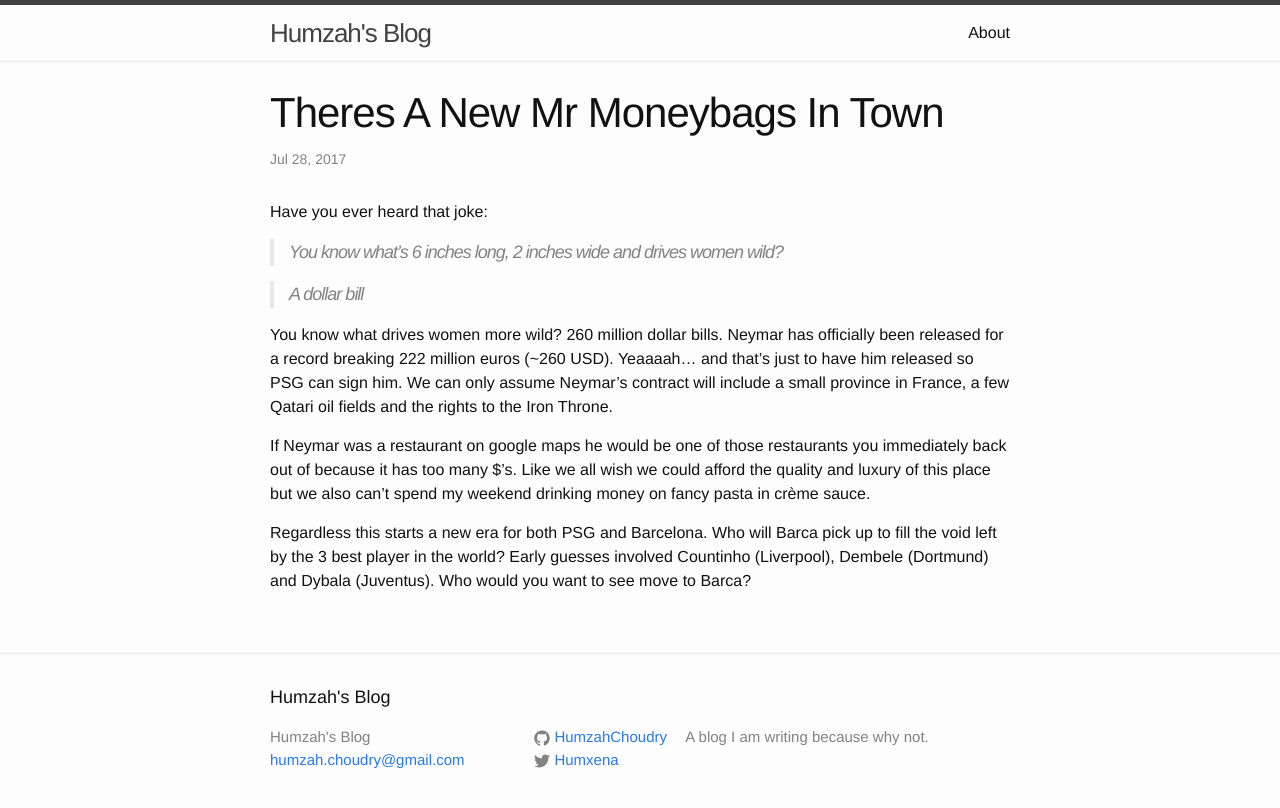
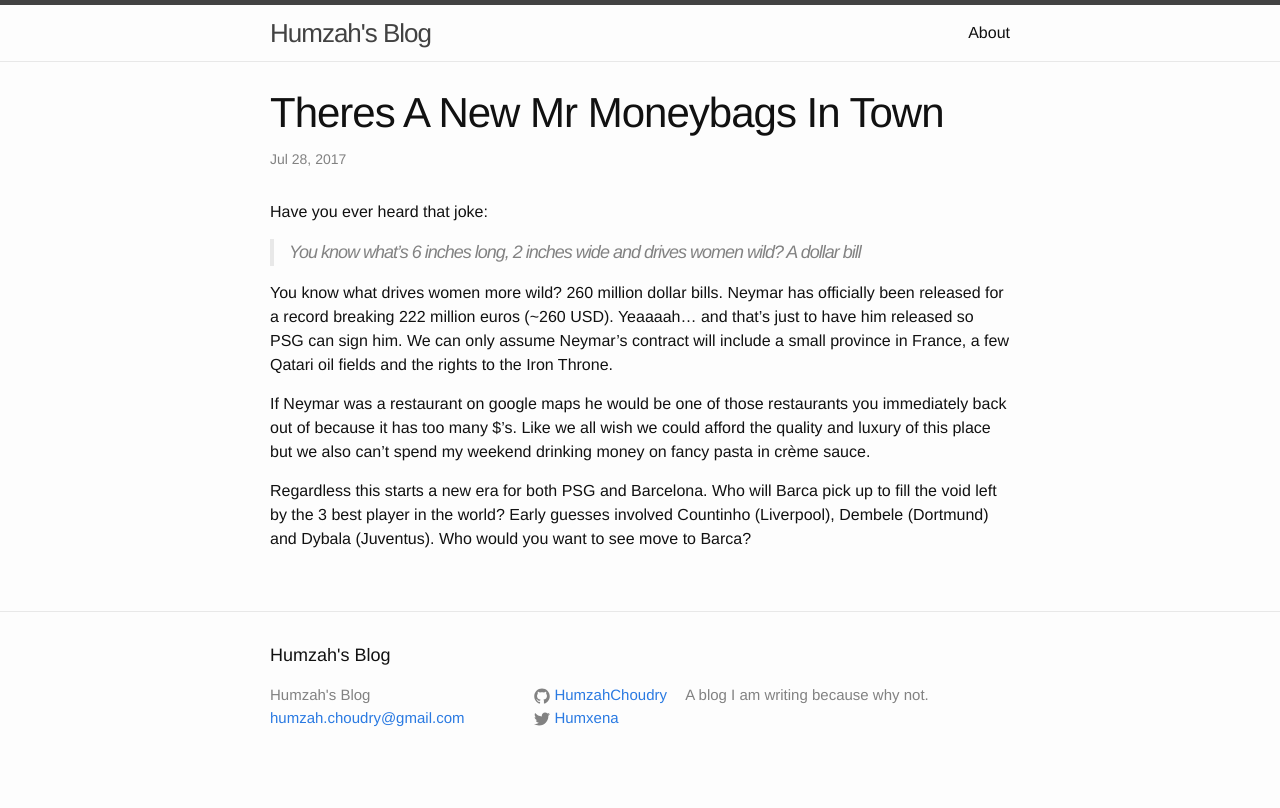
Before and after one commit to HumzahChoudry/HumzahChoudry.github.io, a Jekyll site: the page built from _posts/2017-07-28-theres-a-new-mr-moneybags-in-town.markdown, in a window 1280 px wide. Shown: the top 808 px of the page. Built offline with Jekyll 4.4.1, drawn with Linux system fonts in a browser that asks for light colours; our own code applies the rules of GitHub Pages for plain Markdown files.

```diff
--- a/_posts/2017-07-28-theres-a-new-mr-moneybags-in-town.markdown
+++ b/_posts/2017-07-28-theres-a-new-mr-moneybags-in-town.markdown
@@ -1,8 +1,6 @@
 Have you ever heard that joke:
 
->You know what's 6 inches long, 2 inches wide and drives women wild?
-
->A dollar bill
+>You know what's 6 inches long, 2 inches wide and drives women wild? A dollar bill
 
 You know what drives women more wild? 260 million dollar bills. Neymar has officially been released for a record breaking 222 million euros (~260 USD). Yeaaaah... and that's just to have him released so PSG can sign him. We can only assume Neymar's contract will include a small province in France, a few Qatari oil fields and the rights to the Iron Throne.
 
```
